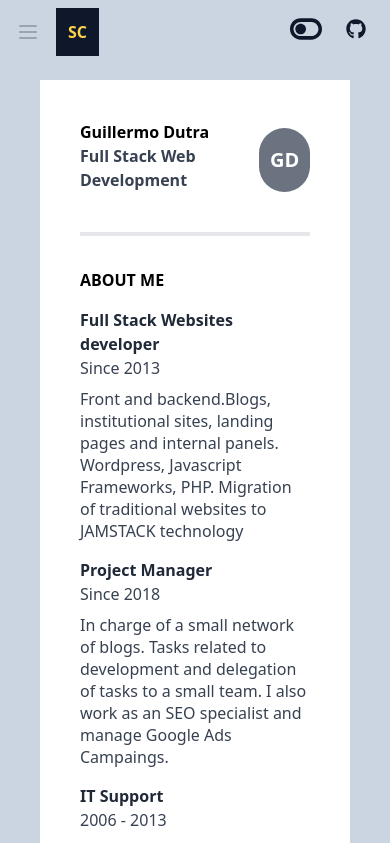
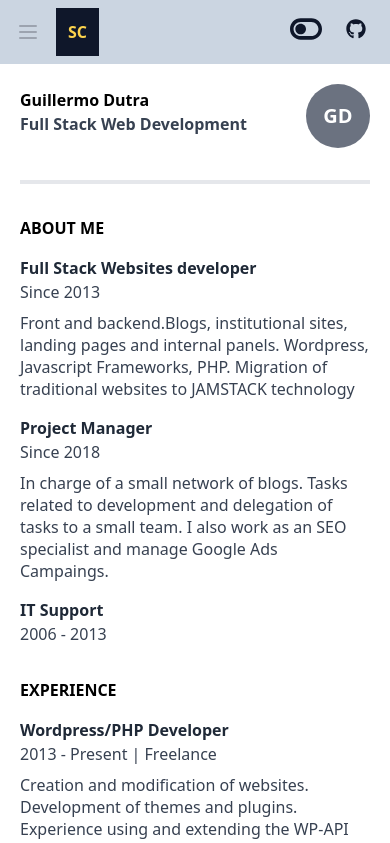
Before and after one commit to guiman87/silentcode-nuxt-3, a Nuxt app: page /resume in a window 390 px wide. Shown: the top 843 px of the page. Built offline with nearby package versions, Linux system fonts and the light colour scheme.

Commit message:
responsive  adjustments resume

```diff
--- a/layouts/resume.vue
+++ b/layouts/resume.vue
@@ -4,7 +4,7 @@
   >
     <NavBar menu-text="SC" :menu-items="menuItems" />
     <div
-      class="mx-auto container print:bg-white dark:bg-gray-800 print:px-0 px-10 py-4"
+      class="mx-auto container print:bg-white dark:bg-gray-800 print:px-0 md:px-10 md:py-4"
     >
       <slot />
     </div>
--- a/pages/resume/index.vue
+++ b/pages/resume/index.vue
@@ -1,5 +1,7 @@
 <template>
-  <section class="bg-white dark:bg-gray-900 dark:text-gray-500 px-10 py-10">
+  <section
+    class="bg-white dark:bg-gray-900 dark:text-gray-500 md:px-10 md:py-10 px-5 py-5"
+  >
     <!-- Resume Header -->
     <ResumeHeaderTop
       name="Guillermo Dutra"
```
